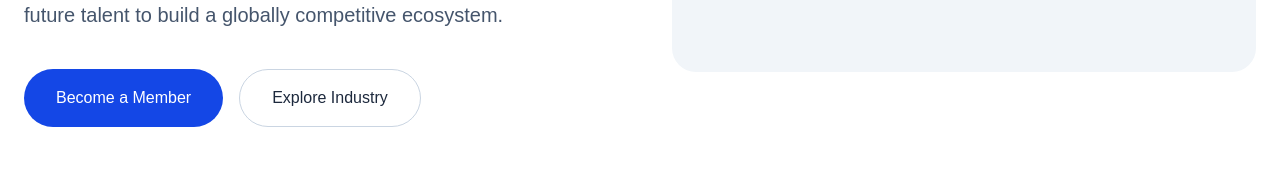
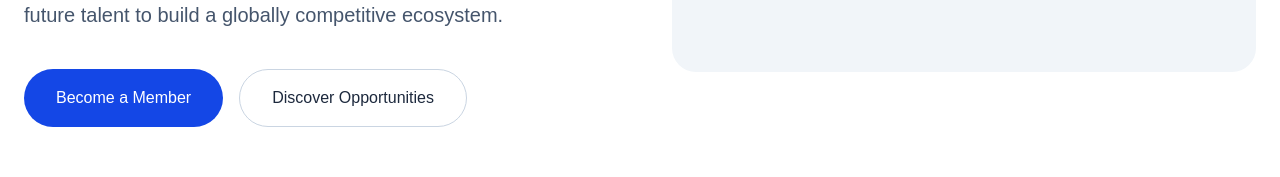
Before and after one commit to Ants-siaa/SIAA-site, a Next.js app: page / in a window 1280 px wide. Shown: the part 619-796 px from the top of the page. Built offline with nearby package versions, Linux system fonts and the light colour scheme.

Commit message:
Update Hero.tsx
changed button

```diff
--- a/components/Hero.tsx
+++ b/components/Hero.tsx
@@ -32,7 +32,7 @@ export default function Hero() {
               </button>
 
               <button className="rounded-full border border-slate-300 px-8 py-4 text-slate-800">
-                Explore Industry
+                Discover Opportunities
               </button>
 
             </div>
```
